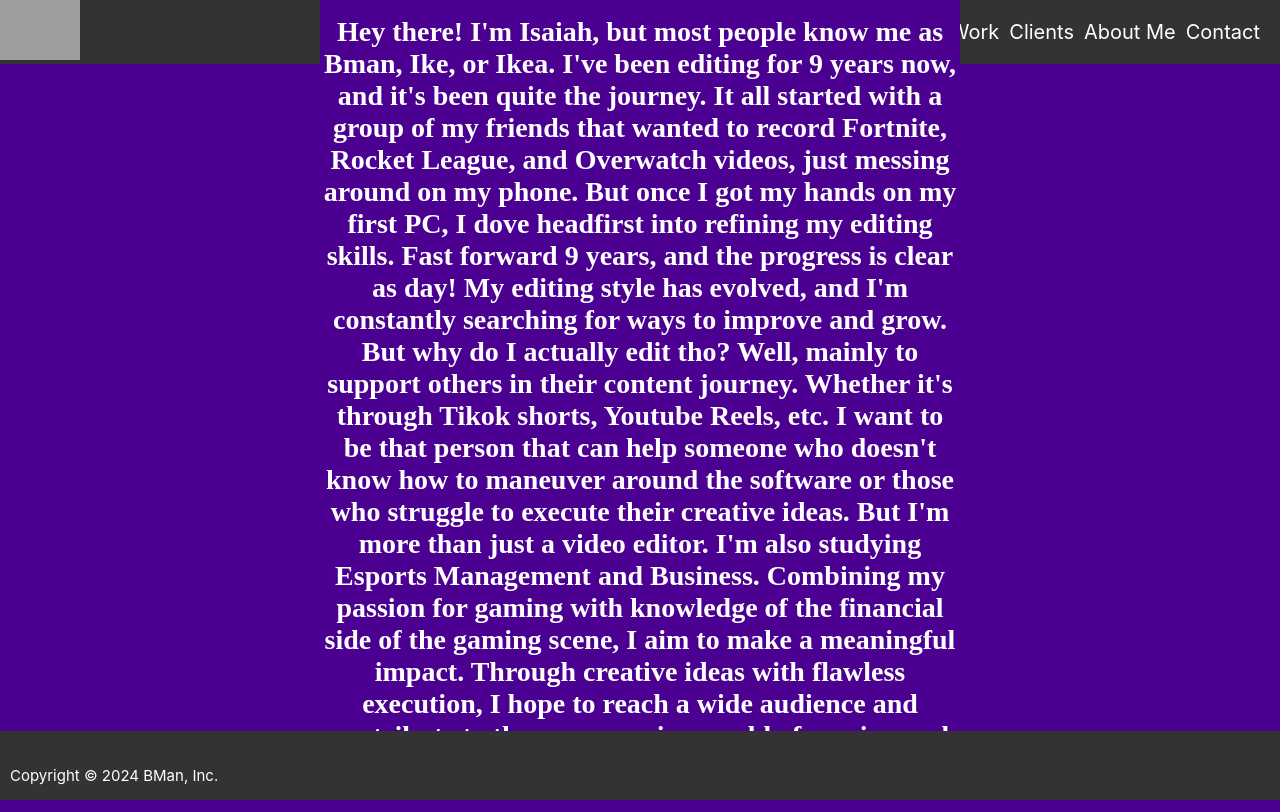
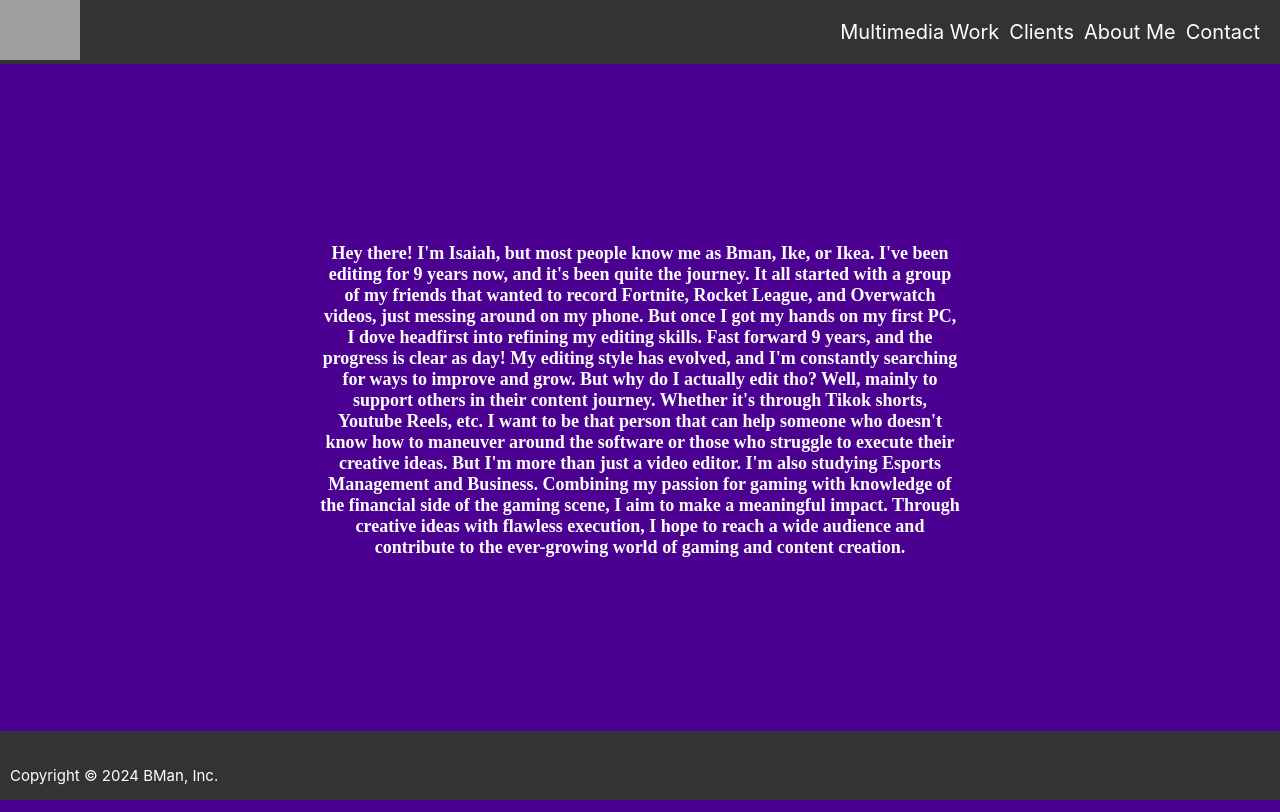
Before and after one commit to StaticMaster/bmans-portfolio, a React (Create React App) app in the folder bman-web/: page /about in a window 1280 px wide. Built offline with nearby package versions, Linux system fonts and the light colour scheme; grey boxes are pictures that could not be loaded; a web font is replaced by a local one.

Commit message:
shrunk font-size for about me

```diff
--- a/bman-web/src/About/About.css
+++ b/bman-web/src/About/About.css
@@ -9,7 +9,7 @@
 
 
 .about-sentence{
-    font-size: 28px;
+    font-size: 18px;
     color: white;
     font-family: 'Montserrat';
     font-weight: bold;
```
